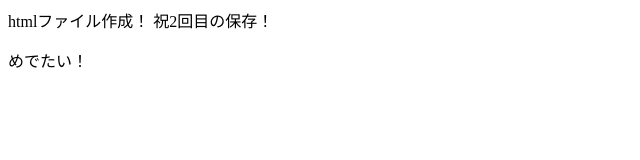
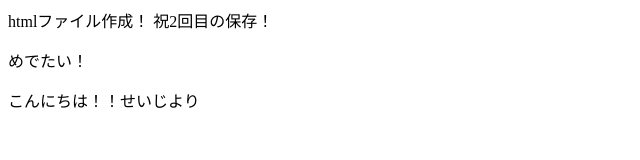
Before and after one commit to sei-994/test, a plain HTML site: page index.html in a window 1280 px wide. Shown: the whole page, without its empty margins (0-640 px from the left). Drawn offline with Linux system fonts and the light colour scheme.

```diff
--- a/index.html
+++ b/index.html
@@ -2,3 +2,5 @@
 htmlファイル作成！ 祝2回目の保存！
 <!-- push成功！おめでとう！ -->
 <p>めでたい！</p>
+
+<p>こんにちは！！せいじより</p>
```
